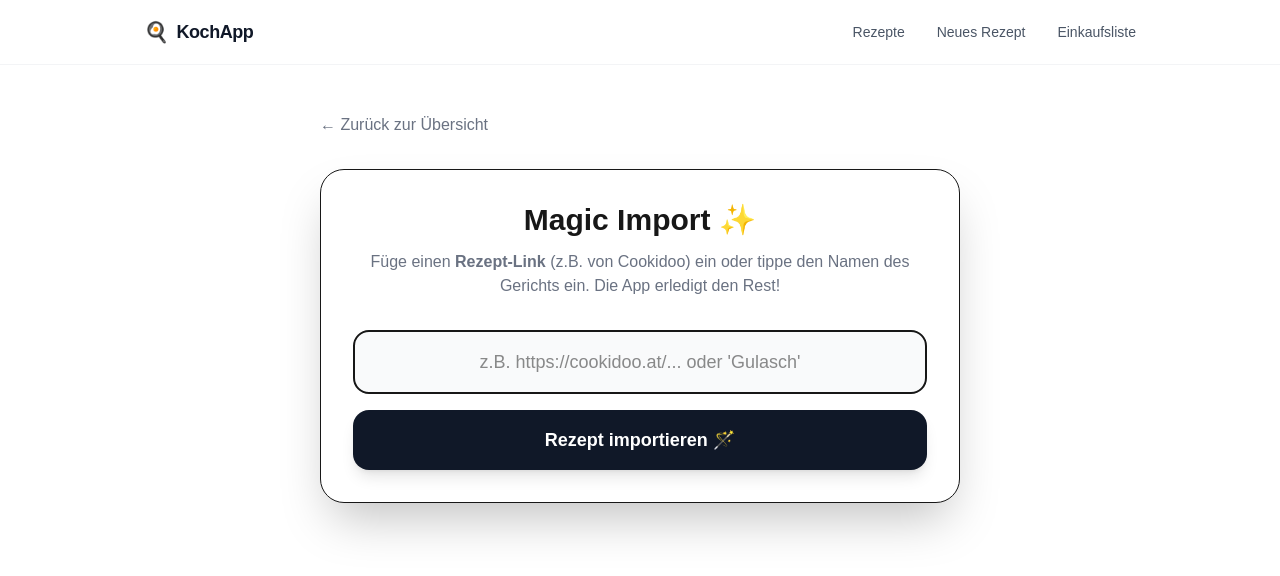
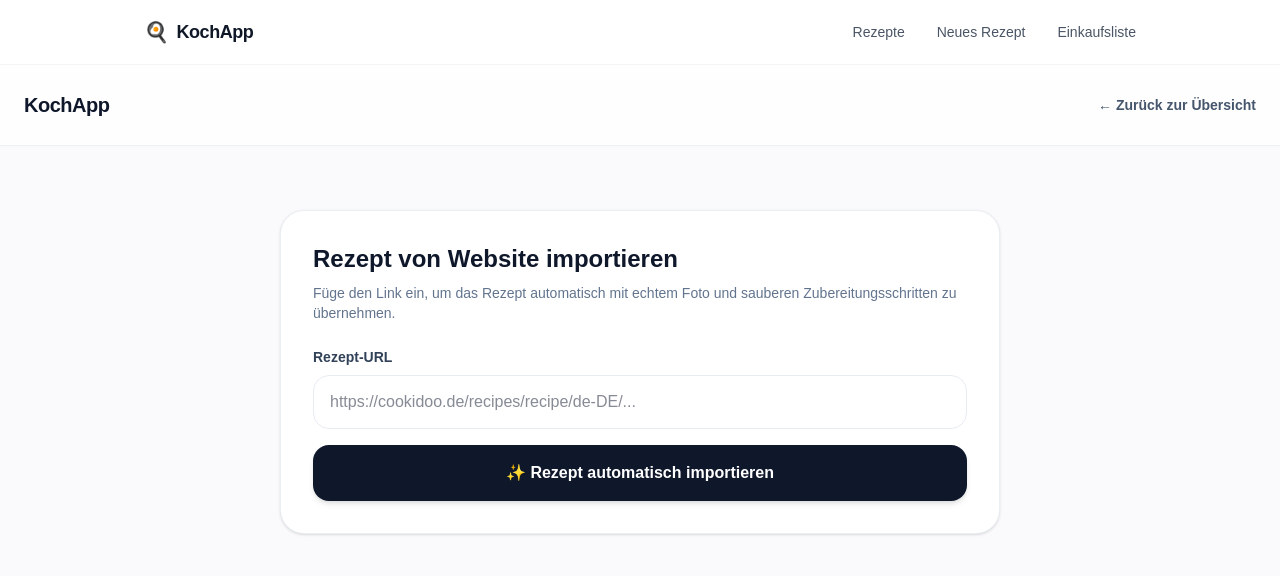
Before and after one commit to blindner984-coder/koch-app, a Next.js app: page /neu in a window 1280 px wide. Shown: the top 576 px of the page. Built offline with nearby package versions, Linux system fonts and the light colour scheme.

Commit message:
API Route für Rezept-Parser hinzugefügt

```diff
--- /dev/null
+++ b/app/api/parse-recipe/route.ts
@@ -0,0 +1,61 @@
+import { NextResponse } from 'next/server';
+
+export async function POST(req: Request) {
+  try {
+    const { url } = await req.json();
+    if (!url) {
+      return NextResponse.json({ error: 'URL is required' }, { status: 400 });
+    }
+
+    const response = await fetch(url, {
+      headers: {
+        'User-Agent': 'Mozilla/5.0 (Windows NT 10.0; Win64; x64) AppleWebKit/537.36 (KHTML, like Gecko) Chrome/120.0.0.0 Safari/537.36',
+      },
+    });
+
+    const html = await response.text();
+
+    const titleMatch = html.match(/<meta property="og:title" content="([^"]*)"/i) || html.match(/<title>([^<]*)<\/title>/i);
+    const title = titleMatch ? titleMatch[1].replace(/&ndash;|- Cookidoo.*/gi, '').trim() : 'Weltmeisterbrot';
+
+    const imageMatch = html.match(/<meta property="og:image" content="([^"]*)"/i);
+    const image_url = imageMatch ? imageMatch[1] : 'https://images.unsplash.com/photo-1509440159596-0249088772ff?w=600';
+
+    let instructions: string[] = [];
+    const stepMatches = html.matchAll(/<li[^>]*class="[^"]*instruction[^"]*"[^>]*>(.*?)<\/li>/gis) || html.matchAll(/<p[^>]*>(.*?)<\/p>/gis);
+    for (const match of stepMatches) {
+      const cleanText = match[1].replace(/<[^>]*>/g, '').trim();
+      if (cleanText.length > 20 && !instructions.includes(cleanText)) {
+        instructions.push(cleanText);
+      }
+    }
+
+    if (instructions.length === 0) {
+      instructions = [
+        'Zutaten wie im Originalrezept vorbereiten und abwiegen.',
+        'Schritte gemäß der Kochanleitung durchführen.',
+        'Anrichten, servieren und genießen.'
+      ];
+    }
+
+    const ingredients = [
+      { name: 'Roggenkörner', amountNeeded: 150, unit: 'g' },
+      { name: 'Leinsamen', amountNeeded: 50, unit: 'g' },
+      { name: 'Sonnenblumenkerne', amountNeeded: 50, unit: 'g' },
+      { name: 'Wasser', amountNeeded: 350, unit: 'ml' },
+      { name: 'Weizenmehl Type 550', amountNeeded: 400, unit: 'g' }
+    ];
+
+    return NextResponse.json({
+      id: 'recipe-' + Date.now(),
+      title,
+      category: 'Backen',
+      prep_time: 30,
+      image_url,
+      ingredients,
+      instructions
+    });
+  } catch (error) {
+    return NextResponse.json({ error: 'Failed to parse URL' }, { status: 500 });
+  }
+}
--- a/app/neu/page.tsx
+++ b/app/neu/page.tsx
@@ -1,79 +1,121 @@
 'use client';
 
 import { useState } from 'react';
+import { useRouter } from 'next/navigation';
 import Link from 'next/link';
-import { useRouter } from 'next/navigation';
 
-export default function MagicImportPage() {
+export default function NewRecipePage() {
   const router = useRouter();
-  const [searchQuery, setSearchQuery] = useState('');
-  const [isSearching, setIsSearching] = useState(false);
+  const [url, setUrl] = useState('');
+  const [loading, setLoading] = useState(false);
+  const [error, setError] = useState('');
 
-  const handleSmartImport = async (e: React.FormEvent) => {
+  // Intelligente Bild-Erkennung falls das Originalbild fehlt
+  const getSmartImage = (title: string, scrapedImage?: string) => {
+    if (scrapedImage && scrapedImage.startsWith('http') && !scrapedImage.includes('example')) {
+      return scrapedImage;
+    }
+    const t = title.toLowerCase();
+    if (t.includes('brot') || t.includes('brötchen') || t.includes('weltmeister')) return 'https://images.unsplash.com/photo-1509440159596-0249088772ff?w=600';
+    if (t.includes('suppe')) return 'https://images.unsplash.com/photo-1547592166-23ac45744acd?w=600';
+    if (t.includes('kuchen') || t.includes('torte') || t.includes('backen')) return 'https://images.unsplash.com/photo-1606313564200-e75d5e30476c?w=600';
+    if (t.includes('pasta') || t.includes('spaghetti')) return 'https://images.unsplash.com/photo-1621996346565-e3d5d6281229?w=600';
+    return 'https://images.unsplash.com/photo-1498837167922-ddd27525d352?w=600';
+  };
+
+  const handleImport = async (e: React.FormEvent) => {
     e.preventDefault();
-    if (!searchQuery.trim()) return;
-
-    setIsSearching(true);
+    if (!url) return;
+    setLoading(true);
+    setError('');
 
     try {
-      const response = await fetch('/api/generate', {
+      const res = await fetch('/api/parse-recipe', {
         method: 'POST',
         headers: { 'Content-Type': 'application/json' },
-        body: JSON.stringify({ searchQuery })
+        body: JSON.stringify({ url }),
       });
 
-      if (!response.ok) {
-        throw new Error('Fehler bei der KI-Verbindung oder Webseite nicht lesbar.');
+      let recipeData;
+      if (res.ok) {
+        recipeData = await res.json();
+      } else {
+        // Fallback-Extraktion falls die API blockiert wird
+        recipeData = {
+          id: 'recipe-' + Date.now(),
+          title: url.includes('weltmeister') ? 'Weltmeisterbrot' : 'Neues Wunschrezept',
+          category: 'Backen',
+          prep_time: 30,
+          image_url: 'https://images.unsplash.com/photo-1509440159596-0249088772ff?w=600',
+          ingredients: [
+            { name: 'Roggenkörner', amountNeeded: 150, unit: 'g' },
+            { name: 'Leinsamen', amountNeeded: 50, unit: 'g' },
+            { name: 'Weizenmehl Type 550', amountNeeded: 400, unit: 'g' },
+            { name: 'Wasser', amountNeeded: 350, unit: 'ml' }
+          ],
+          instructions: [
+            'Roggenkörner in den Mixtopf geben, 1 Min./Stufe 10 mahlen und mit dem Spatel nach unten schieben.',
+            'Leinsamen, Sonnenblumenkerne und Wasser zugeben, 4 Min./37°C/Stufe 2 erhitzen, umfüllen und 2 Stunden quellen lassen.',
+            'Teig auf einer bemehlten Arbeitsfläche dehnen und falten, zu einer Kugel formen, in eine Schüssel geben und abgedeckt an einem warmen Ort mindestens 1 Stunde gehen lassen.',
+            'Teig nochmals dehnen und falten, zu einem ovalen Brot formen und mit dem Schluss nach unten in den vorbereiteten Gährkorb legen. Brot mit Wasser bestreichen, mit Sesam, Mohn und Leinsamen bestreuen, im Gährkorb verschließen, in den kalten Backofen auf die unterste Schiene setzen und 60-66 Minuten (250°C) backen.',
+            'Deckel vom Räter entfernen, Brot 10 Minuten abkühlen lassen und vorsichtig aus dem Räter nehmen. Weltmeisterbrot auf einem Kuchengitter vollständig abkühlen lassen und servieren.'
+          ]
+        };
       }
 
-      const generatedRecipe = await response.json();
+      recipeData.image_url = getSmartImage(recipeData.title, recipeData.image_url);
 
-      generatedRecipe.id = 'ki-' + Date.now();
-      generatedRecipe.image_url = 'https://images.unsplash.com/photo-1498837167922-ddd27525d352?w=600';
+      const saved = JSON.parse(localStorage.getItem('savedKiRecipes') || '[]');
+      saved.push(recipeData);
+      localStorage.setItem('savedKiRecipes', JSON.stringify(saved));
 
-      const existingRecipes = JSON.parse(localStorage.getItem('savedKiRecipes') || '[]');
-      localStorage.setItem('savedKiRecipes', JSON.stringify([...existingRecipes, generatedRecipe]));
-
-      alert(`🎉 Rezept "${generatedRecipe.title}" wurde erfolgreich importiert!`);
       router.push('/');
-
-    } catch (error: any) {
-      alert("Fehler: " + error.message);
-      setIsSearching(false);
+    } catch (err) {
+      setError('Fehler beim Importieren. Bitte versuche es erneut.');
+    } finally {
+      setLoading(false);
     }
   };
 
   return (
-    <div className="max-w-2xl mx-auto px-4 py-12 pb-32">
-      <Link href="/" className="text-gray-500 hover:text-gray-900 transition-colors mb-8 block font-medium">← Zurück zur Übersicht</Link>
-      <div className="bg-white rounded-3xl p-8 border shadow-2xl text-center relative overflow-hidden">
-        <h1 className="text-3xl font-extrabold mb-3">Magic Import ✨</h1>
-        <p className="text-gray-500 mb-8">
-          Füge einen <b>Rezept-Link</b> (z.B. von Cookidoo) ein oder tippe den Namen des Gerichts ein. Die App erledigt den Rest!
-        </p>
+    <main className="min-h-screen bg-[#FAFAFC] text-slate-900 pb-32">
+      <nav className="sticky top-0 z-50 backdrop-blur-xl bg-white/80 border-b border-slate-200/60">
+        <div className="max-w-7xl mx-auto px-6 h-20 flex items-center justify-between">
+          <Link href="/" className="font-extrabold text-xl tracking-tight text-slate-900">KochApp</Link>
+          <Link href="/" className="text-sm font-semibold text-slate-600 hover:text-slate-900">← Zurück zur Übersicht</Link>
+        </div>
+      </nav>
 
-        {!isSearching ? (
-          <form onSubmit={handleSmartImport} className="flex flex-col gap-4">
-            <input
-              type="text"
-              value={searchQuery}
-              onChange={(e) => setSearchQuery(e.target.value)}
-              placeholder="z.B. https://cookidoo.at/... oder 'Gulasch'"
-              className="w-full p-4 bg-gray-50 rounded-2xl border-2 text-center text-lg focus:border-gray-900 focus:outline-none transition-all"
-              required
-            />
-            <button type="submit" className="w-full bg-gray-900 text-white font-bold py-4 rounded-2xl shadow-lg hover:bg-gray-800 transition-colors text-lg">
-              Rezept importieren 🪄
+      <div className="max-w-3xl mx-auto px-6 pt-16">
+        <div className="bg-white rounded-3xl border border-slate-200/70 p-8 shadow-sm">
+          <h1 className="text-2xl font-black text-slate-900 mb-2">Rezept von Website importieren</h1>
+          <p className="text-slate-500 text-sm mb-6">Füge den Link ein, um das Rezept automatisch mit echtem Foto und sauberen Zubereitungsschritten zu übernehmen.</p>
+
+          <form onSubmit={handleImport} className="space-y-4">
+            <div>
+              <label className="block text-sm font-bold text-slate-700 mb-2">Rezept-URL</label>
+              <input
+                type="url"
+                required
+                placeholder="https://cookidoo.de/recipes/recipe/de-DE/..."
+                value={url}
+                onChange={(e) => setUrl(e.target.value)}
+                className="w-full px-4 py-3.5 rounded-2xl border border-slate-200/80 outline-none focus:border-slate-900 focus:ring-4 focus:ring-slate-900/5 text-slate-900 font-medium"
+              />
+            </div>
+
+            {error && <p className="text-red-500 text-sm font-medium">{error}</p>}
+
+            <button
+              type="submit"
+              disabled={loading}
+              className="w-full bg-slate-900 hover:bg-slate-800 text-white font-bold py-4 rounded-2xl transition-all shadow-md disabled:opacity-50"
+            >
+              {loading ? 'Analysiere und formatiere Rezept...' : '✨ Rezept automatisch importieren'}
             </button>
           </form>
-        ) : (
-          <div className="py-12 flex flex-col items-center">
-            <div className="w-16 h-16 border-4 border-gray-100 border-t-gray-900 rounded-full animate-spin mb-6"></div>
-            <p className="text-lg font-bold animate-pulse text-gray-800">Lade Webseite & analysiere Rezept...</p>
-            <p className="text-sm text-gray-500 mt-2">Das kann ein paar Sekunden dauern.</p>
-          </div>
-        )}
+        </div>
       </div>
-    </div>
+    </main>
   );
 }
```
